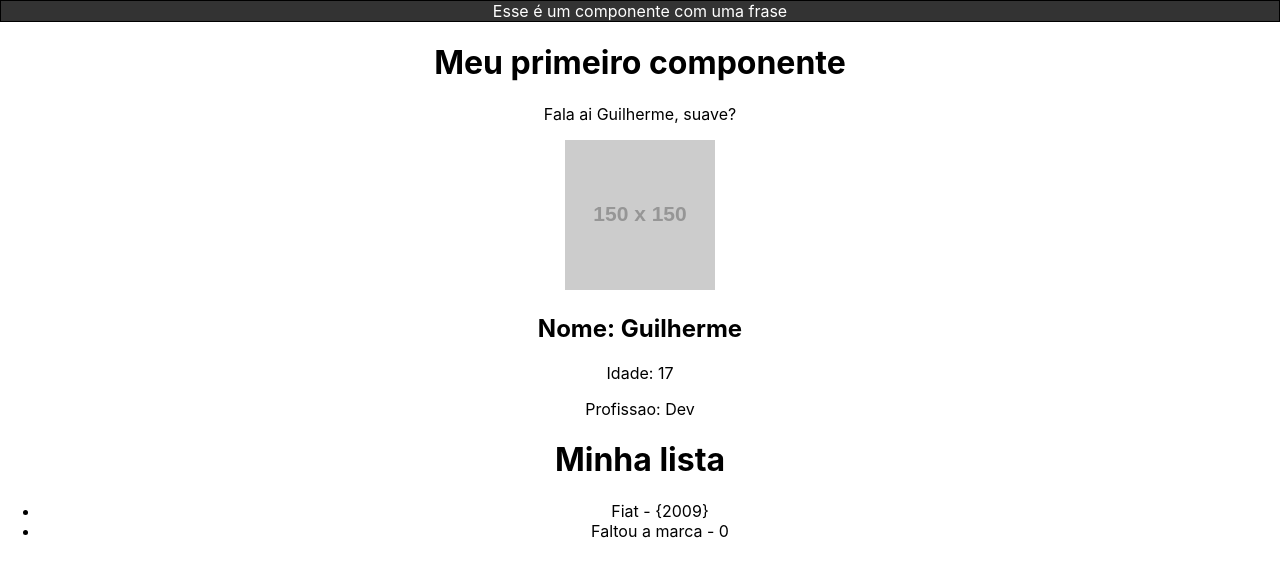
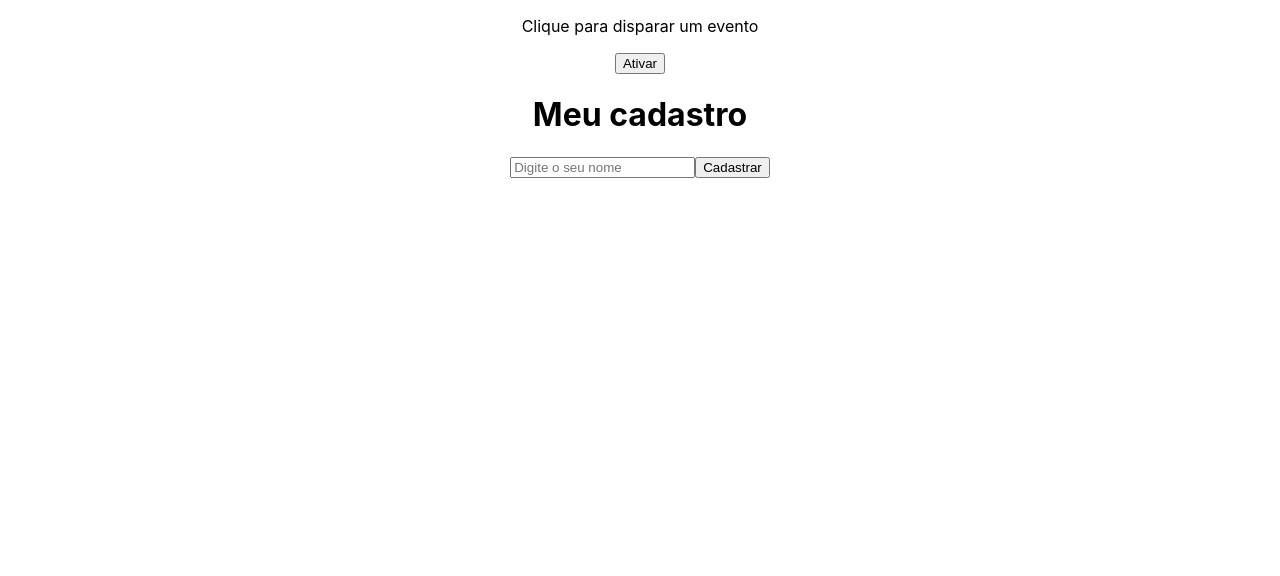
Before and after one commit to GuiLeoni14/Projeto_ReactJs, a React (Create React App) app: page / in a window 1280 px wide. Shown: the top 576 px of the page. Built offline with nearby package versions, Linux system fonts and the light colour scheme.

Commit message:
aprendendo sobre forms

```diff
--- a/src/App.js
+++ b/src/App.js
@@ -1,21 +1,12 @@
-import logo from './logo.svg';
 import './App.css';
-import HelloWorld from './components/HelloWorld';
-import SayMyName from './components/SayMyName';
-import Pessoa from './components/Pessoa';
-import List from './components/List';
+import Eventos from './components/Eventos';
+import Form from './components/Form';
 
 function App() {
    return (
       <div className="App">
-         <HelloWorld />
-         <SayMyName nome="Guilherme"/>
-         <Pessoa
-         nome="Guilherme"
-         idade="17"
-         profissao="Dev"
-         foto="https://via.placeholder.com/150"/>
-         <List/>
+         <Eventos/>
+         <Form/>
       </div>
    );
 }
--- /dev/null
+++ b/src/components/Eventos.js
@@ -0,0 +1,15 @@
+function Eventos (){
+
+    function meuEvento(){
+        console.log("evento ativado")
+    }
+
+    return (
+        <>
+            <p>Clique para disparar um evento</p>
+            <button onClick={meuEvento} >Ativar</button>
+        </>
+    )
+}
+
+export default Eventos;
--- /dev/null
+++ b/src/components/Form.js
@@ -0,0 +1,18 @@
+function Form(){
+    function cadastrarUsuario(e){
+        e.preventDefault()
+        console.log('usuario cadastrado')
+    }
+
+    return(
+        <div>
+            <h1>Meu cadastro</h1>
+            <form onSubmit={cadastrarUsuario}>
+                <input type="text" placeholder="Digite o seu nome" />
+                <button type="sumbmit">Cadastrar</button>
+            </form>
+        </div>
+    )
+}
+
+export default Form;
```
